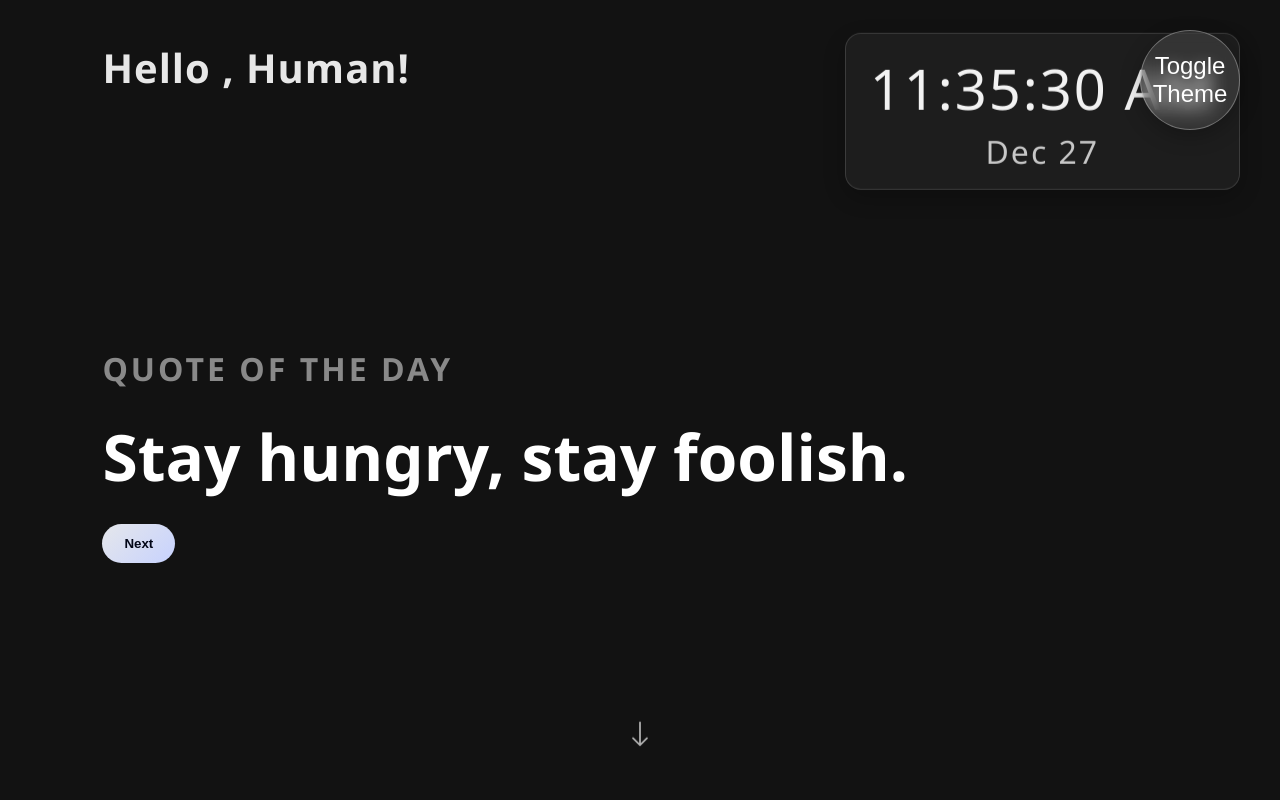
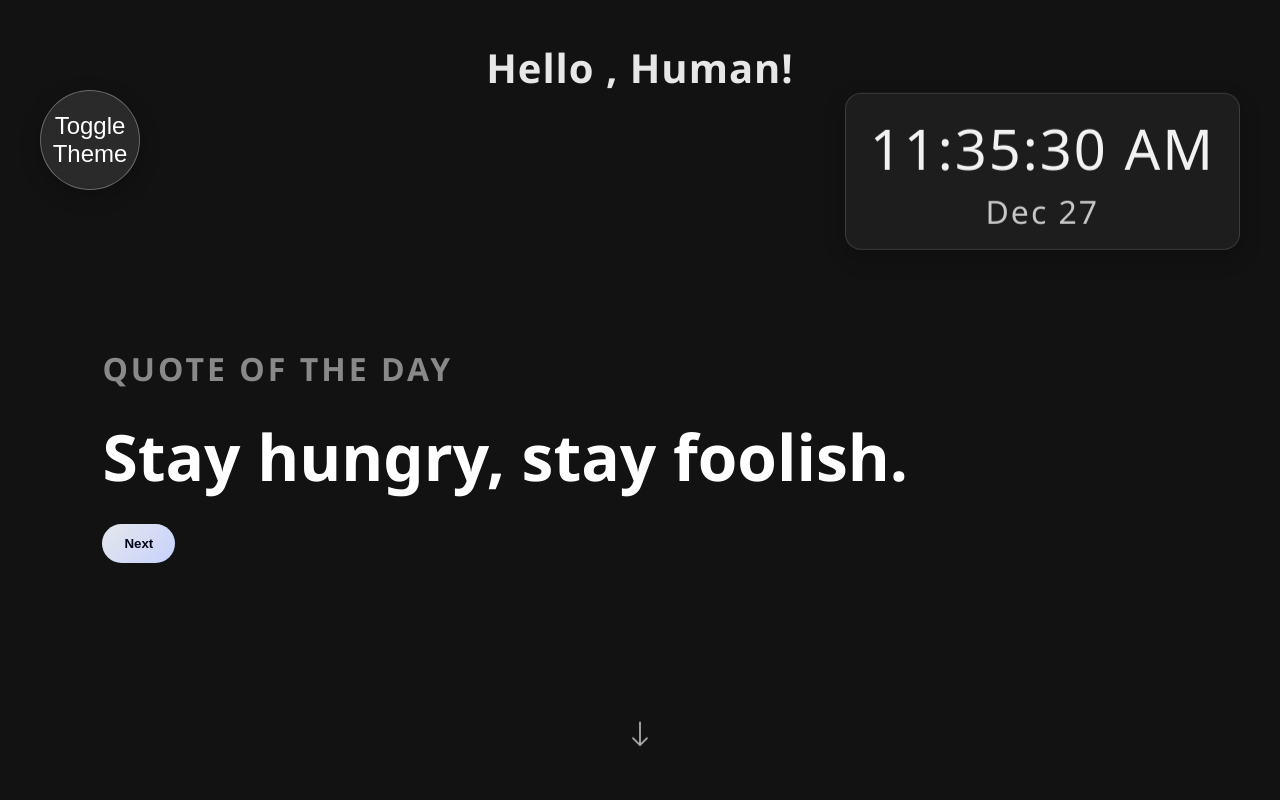
Before and after one commit to DjukicAleksej/productivityboard, a plain HTML site: page index.html in a window 1280 px wide. Shown: the top 800 px of the page. Drawn offline with Linux system fonts and the light colour scheme.

Commit message:
Made the toggle theme button and the clock look like they are in a nav , theme button is on the left side while clock on the right , also centered the title hello human

```diff
--- a/style.css
+++ b/style.css
@@ -40,8 +40,8 @@ html {
 }
 #themeToggleBtn {
     position: fixed;
-    top: 30px;
-    right: 40px;
+    top: 90px;
+    left: 40px;
     z-index: 1000;
     width: 100px;
     height: 100px;
@@ -75,6 +75,7 @@ html {
 
 
 header {
+    text-align: center;
     padding: 40px 8vw;
     animation: fadeDown 0.8s ease forwards;
 }
@@ -86,7 +87,7 @@ header h1{
 }
 .ambient-time {
     position: fixed;
-    top: 30px;
+    top: 90px;
     right: 40px;
     text-align: right;
     opacity: 0.22;
@@ -107,7 +108,7 @@ header h1{
     -webkit-backdrop-filter: blur(12px) saturate(180%);
     border: 1px solid rgba(255, 255, 255, 0.15);
     box-shadow: 0 8px 24px rgba(0,0,0,0.25);
-    color: #fff;
+    color: var(--text-color);
     font-weight: 500;
     text-align: center;
     transition: all 0.25s ease;
```
